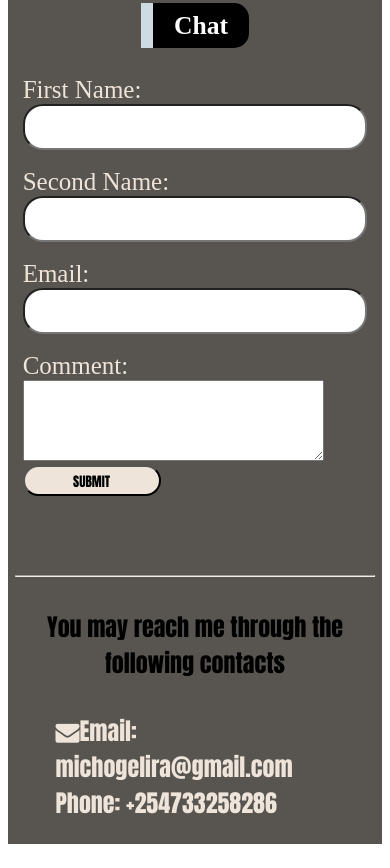
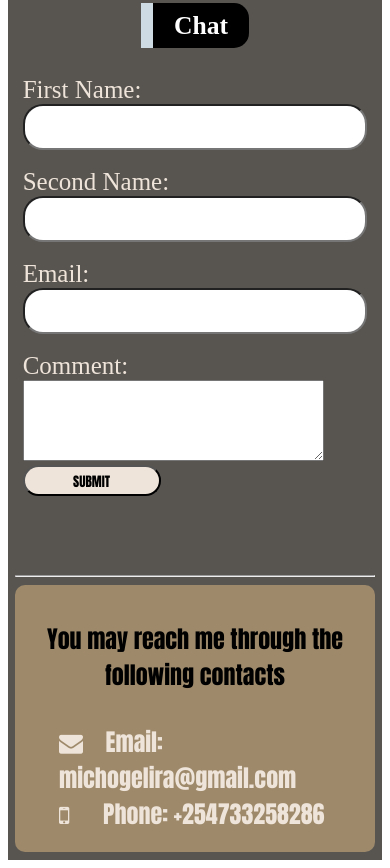
Before and after one commit to MichaelOdera/Portfolio, a plain HTML site: page index.html in a window 390 px wide. Shown: the part 3589-4457 px from the top of the page. Drawn offline with nearby package versions, Linux system fonts and the light colour scheme.

Commit message:
added div mail to style the email and the phone number

```diff
--- a/index.html
+++ b/index.html
@@ -148,13 +148,17 @@
 
                 <input type="submit" value="SUBMIT">
             </form>
+            <hr>
 
-            <hr>
-            <h4>You may reach me through the following contacts</h4>
-            <ol>
-                <li><i class="fa fa-envelope"></i>Email: michogelira@gmail.com</li>
-                <li>Phone: +254733258286</li>
-            </ol>
+            <div id="mail">
+                <h4>You may reach me through the following contacts</h4>
+                <ol>
+                    <li><i class="fa fa-envelope"></i>&nbsp; &nbsp; Email: michogelira@gmail.com</li>
+                    <li><i class="fa fa-mobile"></i>&nbsp; &nbsp; &nbsp; Phone: +254733258286</li>
+                </ol>
+
+            </div>
+
 
         </div>
 
--- a/styles.css
+++ b/styles.css
@@ -334,6 +334,12 @@ input[type="email"] {
     font-family: Impact, Haettenschweiler, 'Arial Narrow Bold', sans-serif;
 }
 
+#mail{
+    background-color: #9E8A6B;
+    padding: 1%;
+    border-radius: 10px;
+}
+
 #up {
     display: none;
     position: fixed;
```
